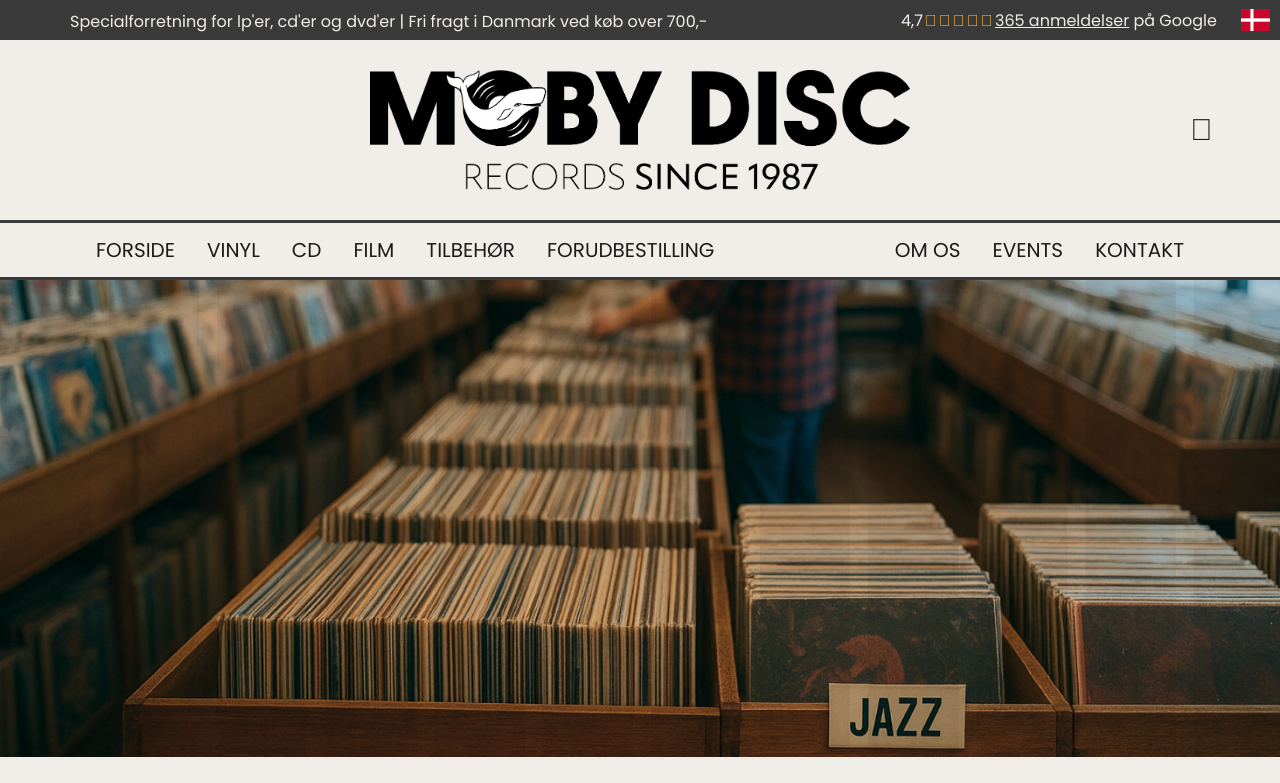
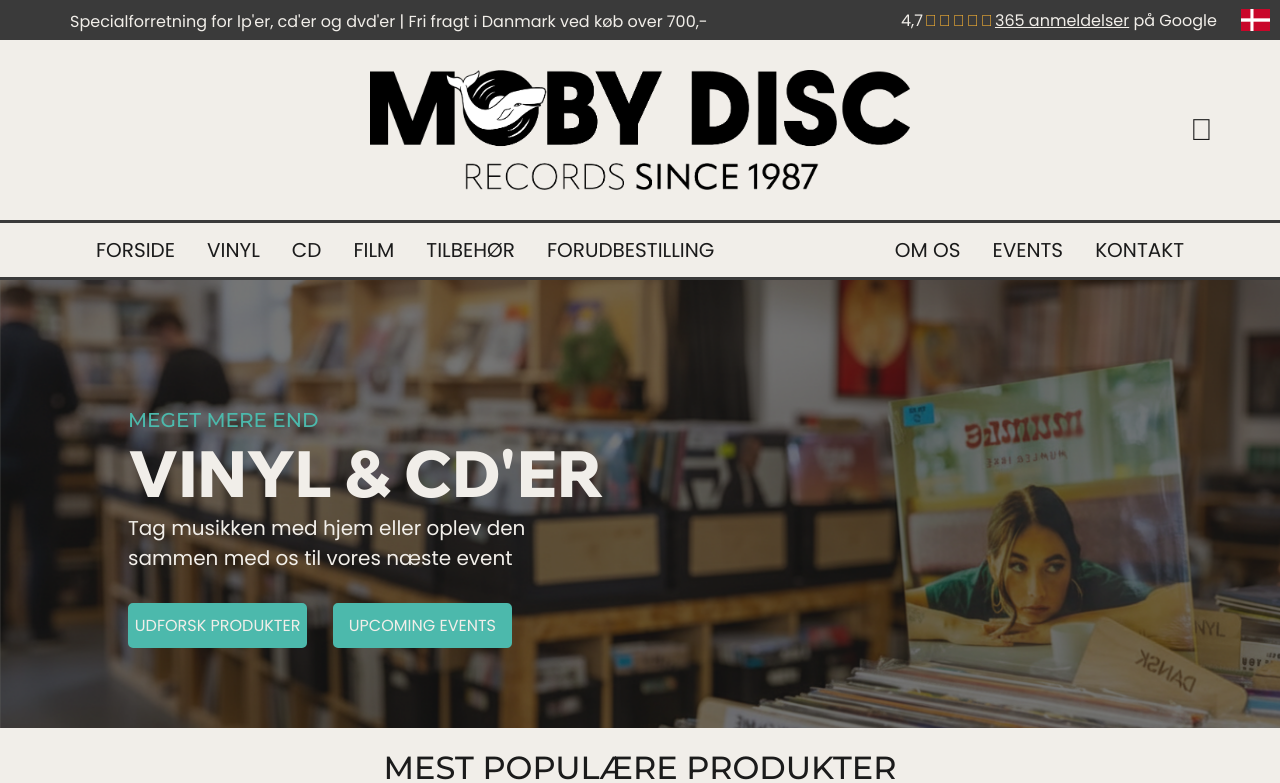
Before and after one commit to LucasMejer/eksamen3sem, a Vue app: page / in a window 1280 px wide. Shown: the top 783 px of the page. Built offline with nearby package versions, Linux system fonts and the light colour scheme.

Commit message:
forside hero

```diff
--- a/src/assets/main.scss
+++ b/src/assets/main.scss
@@ -93,10 +93,82 @@ html, body {
 
 //Intro Video SCSS
 .introVideoDiv{
-
+  position: relative;
   img{
     display: block;
     width: 100%;
+    height: 35vw;
+    object-fit: cover;
+  }
+}
+
+.introTextDiv{
+  position: absolute;
+  margin: 10vw;
+  width: 100%;
+  color: colors.$white;
+  max-width: 50vw;
+  p{
+    max-width: 35vw;
+    font-size: 20px;
+  }
+}
+
+.introButtons{
+  display: flex;
+  width: 30vw;
+  justify-content: space-between;
+  button{
+    background-color: colors.$turquoise;
+    border-style: solid;
+    text-decoration: none;
+    width: 14vw;
+    height: 45px;
+    margin-top: 5px;
+    border-radius: 5px;
+    color: colors.$white;
+    border-width: 2px;
+    border-color: colors.$turquoise;
+  &:hover{
+    background-color: transparent;
+    color: colors.$turquoise;
+    a{
+      color: colors.$turquoise;
+    }
+  }
+  a{
+    text-decoration: none;
+    color: colors.$white;
+  }
+  }
+}
+
+.introOverskrift2{
+  color: colors.$turquoise;
+  font-weight: 500;
+  font-family: "Montserrat", sans-serif;
+}
+
+@media only screen and (max-width: 1024px){
+
+  .introVideoDiv{
+  img{
+    height: 40vw;
+  }
+  }
+
+  .introTextDiv{
+    margin: 5vw;
+    max-width: 75vw;
+    p{
+      max-width: 75vw;
+    }
+  }
+
+  .introButtons{
+    button{
+      height: 50px;
+    }
   }
 }
 
--- a/src/components/IntroVideo.vue
+++ b/src/components/IntroVideo.vue
@@ -4,6 +4,16 @@
 
 <template>
   <div class="introVideoDiv">
-    <img src="/introvideotemp.png" alt="">
+    <div class="introTextDiv">
+      <p class="introOverskrift2">MEGET MERE END</p>
+      <h1>VINYL & CD'ER</h1>
+      <p>Tag musikken med hjem eller oplev den sammen med os til vores næste event</p>
+      <br>
+      <div class="introButtons">
+        <button>UDFORSK PRODUKTER</button>
+        <button><router-link to="/events">UPCOMING EVENTS</router-link></button>
+      </div>
+    </div>
+    <img src="/heroimage.png" alt="">
   </div>
 </template>
```
Also changed, not shown: public/heroimage.png (added).
